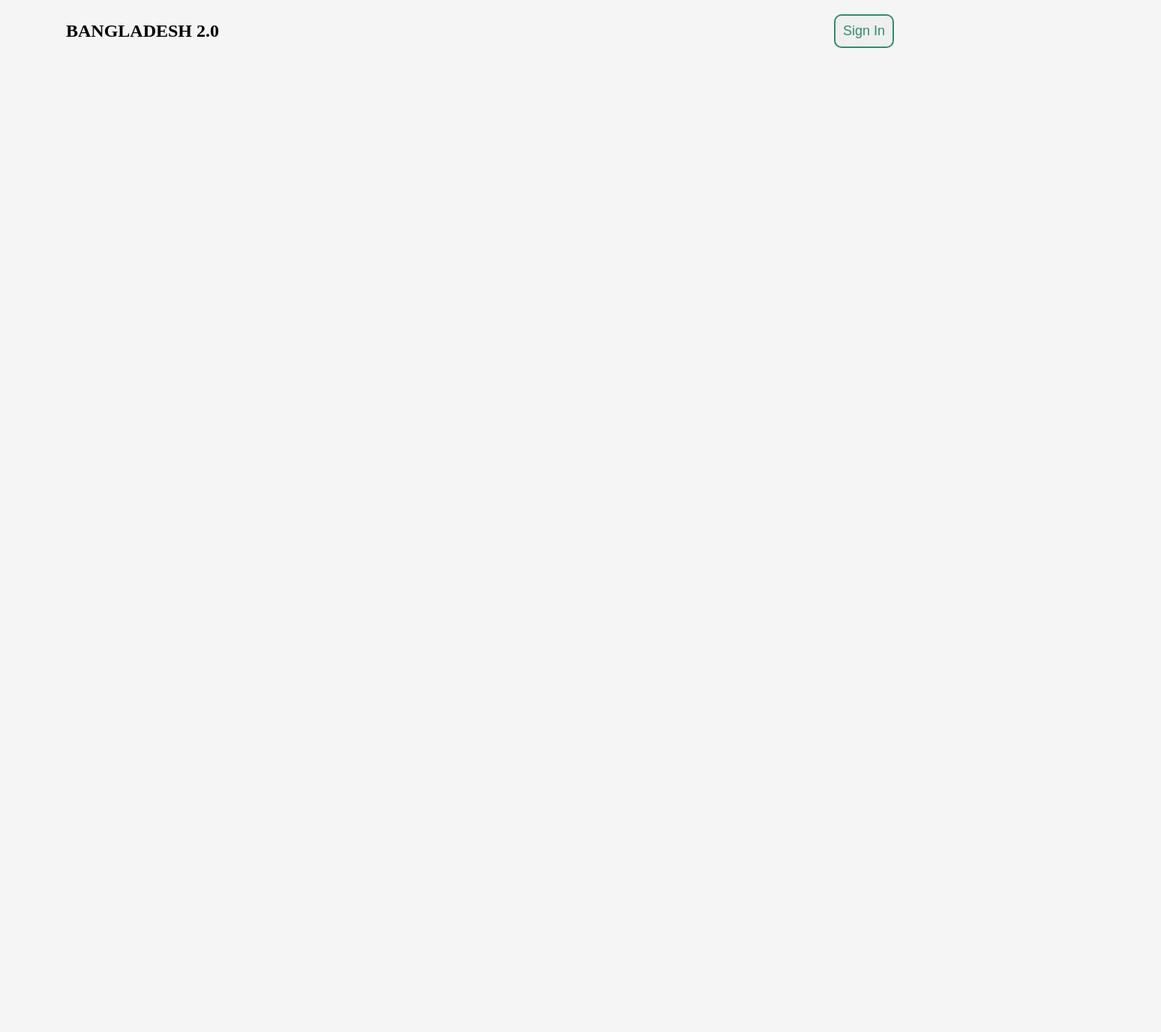
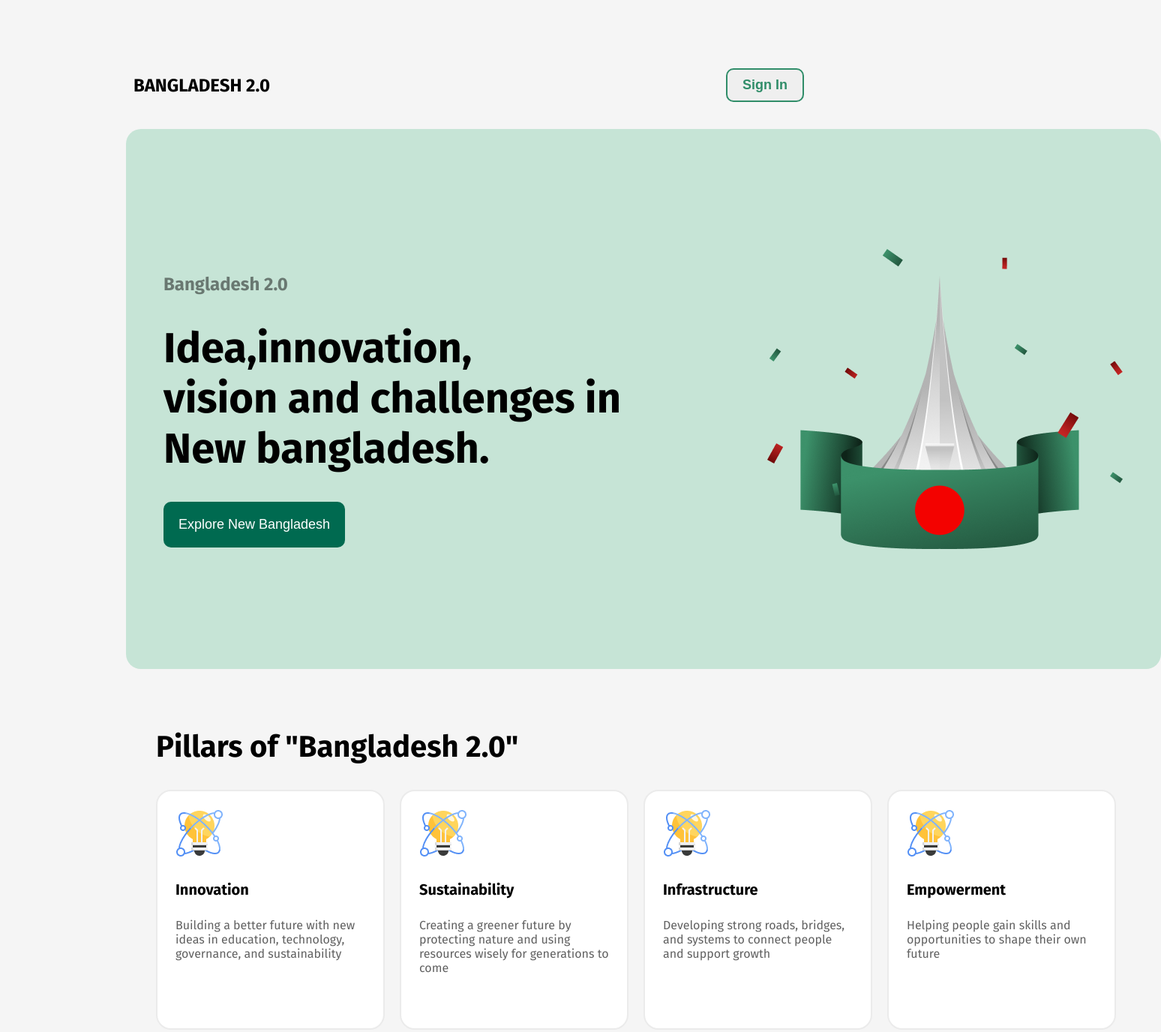
Before and after one commit to nafisa729/bangladesh-2.0, a plain HTML site: page index.html in a window 1280 px wide. Shown: the whole page at 75% size, 1548 px wide, since content can reach past the window. Before the commit the page ends 800 px from the top, so only its background shows below. Drawn offline with Linux system fonts and the light colour scheme.

Commit message:
first section

```diff
--- a/index.html
+++ b/index.html
@@ -4,6 +4,11 @@
     <meta charset="UTF-8">
     <meta name="viewport" content="width=device-width, initial-scale=1.0">
     <title>Bangladesh 2.0</title>
+    <!-- font link -->
+    <link rel="preconnect" href="https://fonts.googleapis.com">
+    <link rel="preconnect" href="https://fonts.gstatic.com" crossorigin>
+    <link href="https://fonts.googleapis.com/css2?family=Fira+Sans:ital,wght@0,100;0,200;0,300;0,400;0,500;0,600;0,700;0,800;0,900;1,100;1,200;1,300;1,400;1,500;1,600;1,700;1,800;1,900&display=swap" rel="stylesheet">
+    <!-- css style link -->
     <link rel="stylesheet" type="text/css" href="/styles/style.css">
 </head>
 <body>
@@ -13,10 +18,48 @@
         <nav>
             <!-- title and button style -->
            <h2 class="title">BANGLADESH 2.0</h2>
-           <a href=""><button class="bns">Sign In</button></a>
+           <a href=""><button class="bns"><b>Sign In</b></button></a>
         </nav>
-    </header>
-    <main></main>
+        <!-- banner design -->
+         <div class="banner">
+         <div class="banner-contant">
+            <h4 class="banner-title">Bangladesh 2.0</h4>
+            <h1 class="banner-about">Idea,innovation,<br>vision and challenges in <br> New bangladesh.</h1>
+            <button class="btn">Explore New Bangladesh</button>
+        </div>
+         <img src="assets/hero.png" alt="">
+         </div>
+        </header>
+        <!-- main start -->
+    <main>
+        <section class="start">
+            <h2 class="pillar-title">Pillars of "Bangladesh 2.0"</h2>
+            <div class="pillars">
+                <div class="first-pillar">
+                    <img src="assets/card-icon.png" alt="">
+                    <h4 class="pillar-heading">Innovation</h4>
+                    <p class="pillar-desc">Building a better future with new ideas in education, technology, governance, and sustainability</p>
+                </div>
+                <div class="second-pillar">
+                    <img src="assets/card-icon.png" alt="">
+                    <h4 class="pillar-heading">Sustainability</h4>
+                    <p class="pillar-desc">Creating a greener future by protecting nature and using resources wisely for generations to come</p>
+                </div>
+                <div class="third-pillar">
+                    <img src="assets/card-icon.png" alt="">
+                    <h4 class="pillar-heading">Infrastructure</h4>
+                    <p class="pillar-desc">Developing strong roads, bridges, and systems to connect people and support growth</p>
+                </div>
+                <div class="fourth-pillar">
+                    <img src="assets/card-icon.png" alt="">
+                    <h4 class="pillar-heading">Empowerment</h4>
+                    <p class="pillar-desc">Helping people gain skills and opportunities to shape their own future</p>
+                </div>
+
+
+            </div>
+        </section>
+    </main>
     <footer></footer>
 
 
--- a/styles/style.css
+++ b/styles/style.css
@@ -7,9 +7,14 @@ body {
 nav{
     display: flex;
     justify-content: space-between;
-    margin: 0 80px;
+    margin: 80px 200px 24px 170px;
     align-items: center;
 
+}
+.title{
+    font-family: "Fira sans",serif;
+    font-size: 24px;
+    font-weight: 500px;
 }
 /* button style */
 .bns{
@@ -18,5 +23,107 @@ nav{
     font-size: 18px;
     border-radius: 10px;
     color: rgb(48, 141, 105);
-    padding: 10px;
+    padding: 10px 20px;
 }
+.banner{
+    display: flex;
+    width: 1280px;
+    height: 560px;
+    background-color: #C6E4D6;
+    border-radius: 20px;
+    align-items: center;
+    padding: 80px 50px;
+    margin: 24px 160px 80px 160px;
+    justify-content: space-between;
+
+}
+.banner-content{
+    text-align: center;
+}
+.banner-title{
+    font-family: "Fira sans",serif;
+    font-size: 24px;
+    font-weight: 500px;
+    color: #0E0E0E;
+    opacity: 50%;
+}
+.banner-about{
+    font-family: "Fira sans",serif;
+    font-size: 56px;
+    font-weight: 800px;
+}
+.btn{
+    border-style: none;
+    background-color: #006A50;
+    font-size: 18px;
+    font-weight: "semi bold";
+    border-radius: 10px;
+    color: rgb(255, 255, 255);
+    padding: 20px 20px;
+}
+.start{
+    width: 1280px;
+    height: 384px;
+    align-items: center;
+    justify-content: center;
+    margin: 24px 200px 80px 200px;
+
+}
+.pillars{
+    display: flex;
+    gap: 20px;
+}
+.pillar-title{
+    font-family: "Fira sans",serif;
+    font-size: 40px;
+    font-weight: 800px;
+}
+.first-pillar{
+    width: 302px;
+    height: 268px;
+    background-color: #FFFFFF;
+    border-radius: 20px;
+    padding: 24px;
+    border: 2px solid;
+    border-color: #ebebeb;
+
+}
+.second-pillar{
+    width: 302px;
+    height: 268px;
+    background-color: #FFFFFF;
+    border-radius: 20px;
+    padding: 24px;
+    border: 2px solid;
+    border-color: #ebebeb;
+}
+.third-pillar{
+    width: 302px;
+    height: 268px;
+    background-color: #FFFFFF;
+    border-radius: 20px;
+    padding: 24px;
+    border: 2px solid;
+    border-color: #ebebeb;
+}
+.fourth-pillar{
+    width: 302px;
+    height: 268px;
+    background-color: #FFFFFF;
+    border-radius: 20px;
+    padding: 24px;
+    border: 2px solid;
+    border-color: #ebebeb;
+}
+.pillar-heading{
+    font-family: "Fira sans",serif;
+    font-size: 20px;
+    font-weight: 800px;
+}
+.pillar-desc{
+    font-family: "Fira sans",serif;
+    font-size: 16px;
+    font-weight: 400px;
+    color: #616161;
+
+}
```
Also changed, not shown: assets/al-jazeera.png (deleted), assets/news-1.png (added), assets/news-2.png (added), assets/news-3.png (added), assets/prothom-alo.png (added), assets/satelite.png (deleted).
